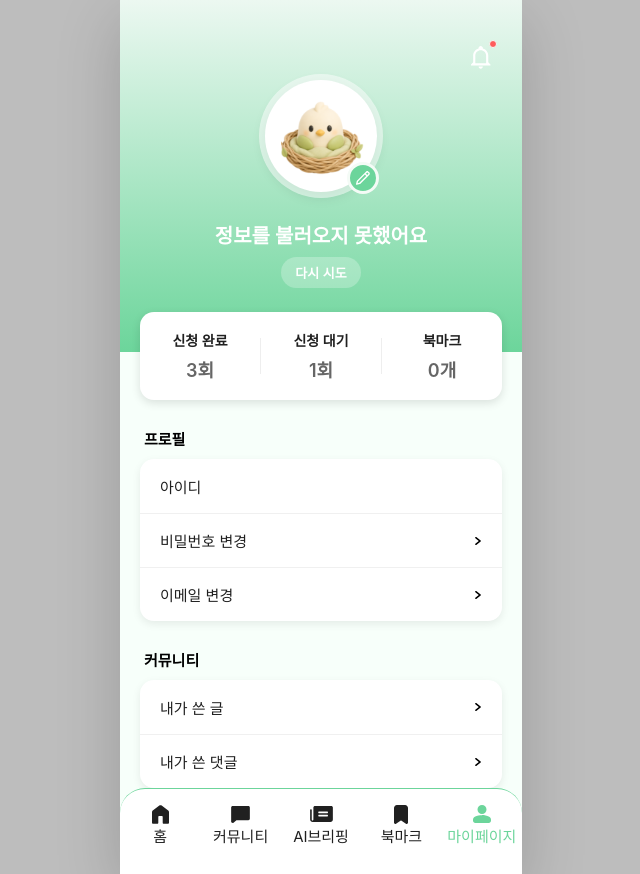
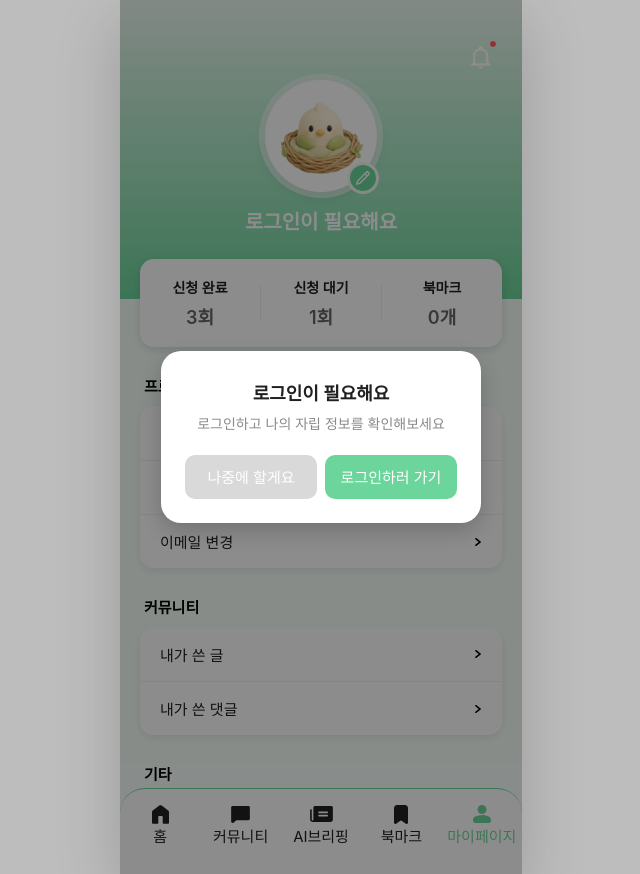
Before and after one commit to DWLLCH/DWLLCH_FE, a React (Create React App) app: page /mypage in a window 1280 px wide. Shown: the whole page, without its empty margins (319-959 px from the left). Built offline with nearby package versions, Linux system fonts and the light colour scheme; no server answers; a web font is replaced by a local one.

Commit message:
feat: 비로그인 홈 데이터 GET /home/guest 연동

```diff
--- /dev/null
+++ b/src/api/home.js
@@ -0,0 +1,7 @@
+import apiClient from './client';
+
+/* GET /home/guest | 인증 불필요, bannerMessage와 popularPolicies를 반환 */
+export async function getGuestHome() {
+  const response = await apiClient.get('/home/guest');
+  return response.data.data;
+}
--- a/src/components/HomeCard.jsx
+++ b/src/components/HomeCard.jsx
@@ -2,7 +2,7 @@ import arrow2Right from '../assets/arrow2_right.svg';
 import homeCardImage from '../assets/home_card.svg';
 import '../styles/HomeCard.css';
 
-function HomeCard({ theme, title, descLines, onClick }) {
+function HomeCard({ theme, title, descLines, ctaLabel = '지금 확인하러 가기', onClick }) {
   return (
     <div className={`home-card home-card--${theme}`}>
       <div className="home-card-top">
@@ -20,7 +20,7 @@ function HomeCard({ theme, title, descLines, onClick }) {
         <img src={homeCardImage} alt="" className="home-card-illustration" />
       </div>
       <button type="button" className="home-card-cta" onClick={onClick}>
-        <span>지금 확인하러 가기</span>
+        <span>{ctaLabel}</span>
         <span className="home-card-cta-circle">
           <img src={arrow2Right} alt="" />
         </span>
--- /dev/null
+++ b/src/components/LoginRequiredModal.jsx
@@ -0,0 +1,28 @@
+import { useNavigate } from 'react-router-dom';
+import Button from './Button';
+import '../styles/LoginRequiredModal.css';
+
+// TODO: 다른 프론트가 작업 중인 공통 에러 모달이 머지되면, 이 임시 모달 디자인은
+// 그 공통 모달로 교체할 것 (지금은 머지 전이라 임시로 자체 마크업 사용)
+function LoginRequiredModal({ open, onClose, message = '로그인이 필요해요' }) {
+  const navigate = useNavigate();
+
+  if (!open) return null;
+
+  return (
+    <div className="login-required-backdrop" onClick={onClose}>
+      <div className="login-required-modal" onClick={(event) => event.stopPropagation()}>
+        <p className="login-required-title">{message}</p>
+        <p className="login-required-desc">로그인하고 나의 자립 정보를 확인해보세요</p>
+        <div className="login-required-actions">
+          <Button variant="gray" onClick={onClose}>
+            나중에 할게요
+          </Button>
+          <Button onClick={() => navigate('/login')}>로그인하러 가기</Button>
+        </div>
+      </div>
+    </div>
+  );
+}
+
+export default LoginRequiredModal;
--- a/src/pages/Home.jsx
+++ b/src/pages/Home.jsx
@@ -1,48 +1,104 @@
-import { useState } from 'react';
+import { useCallback, useEffect, useState } from 'react';
 import { useNavigate } from 'react-router-dom';
 import BottomNav from '../components/BottomNav';
 import ChatbotButton from '../components/ChatbotButton';
 import HomeCard from '../components/HomeCard';
 import Calendar from '../components/Calendar';
+import LoginRequiredModal from '../components/LoginRequiredModal';
 import wavingHand from '../assets/waving_hand.svg';
-import { CURRENT_USER_NAME, RECRUITMENTS } from '../constants/home';
+import { getMyProfile } from '../api/mypage';
+import { getAccessToken } from '../api/auth';
+import { RECRUITMENTS } from '../constants/home';
 import { formatDateKey } from '../utils/formatters';
 import '../styles/Home.css';
 
 function Home() {
   const navigate = useNavigate();
+  const [isLoggedIn] = useState(() => Boolean(getAccessToken()));
   const [selectedDate, setSelectedDate] = useState(new Date());
+
+  // 로그인 상태에서만 쓰는 실제 닉네임
+  const [username, setUsername] = useState('');
+  const [profileLoading, setProfileLoading] = useState(isLoggedIn);
+  const [profileError, setProfileError] = useState(false);
+
+  // TODO: 마이페이지와 마찬가지로 공통 에러 모달이 머지되면 LoginRequiredModal을 그걸로 교체할 것
+  const [showLoginModal, setShowLoginModal] = useState(false);
 
   const selectedKey = formatDateKey(selectedDate);
   const dailyRecruitments = RECRUITMENTS.filter((item) => item.date === selectedKey);
+
+  const fetchProfile = useCallback(() => {
+    if (!isLoggedIn) return;
+    setProfileLoading(true);
+    setProfileError(false);
+    getMyProfile()
+      .then((data) => {
+        setUsername(data.username || '');
+      })
+      .catch(() => {
+        setProfileError(true);
+      })
+      .finally(() => {
+        setProfileLoading(false);
+      });
+  }, [isLoggedIn]);
+
+  useEffect(() => {
+    fetchProfile();
+  }, [fetchProfile]);
 
   return (
     <div className="home">
       <div className="home-scroll">
         <div className="home-greeting">
-          <p>
-            안녕하세요, {CURRENT_USER_NAME}님 <img src={wavingHand} alt="" />
-          </p>
+          {isLoggedIn ? (
+            profileError ? (
+              <div className="home-banner-error">
+                <p>사용자 정보를 불러오지 못했어요</p>
+                <button type="button" className="home-retry-btn" onClick={fetchProfile}>
+                  다시 시도
+                </button>
+              </div>
+            ) : (
+              !profileLoading && (
+                <p className="home-greeting-text">
+                  안녕하세요, {username}님 <img src={wavingHand} alt="" />
+                </p>
+              )
+            )
+          ) : (
+            <>
+              <p className="home-greeting-text">
+                안녕하세요! <img src={wavingHand} alt="" />
+              </p>
+              <p className="home-greeting-sub">로그인하고 나에게 맞는 지원정보를 찾아보세요.</p>
+            </>
+          )}
         </div>
 
         <HomeCard
           theme="green"
           title="제도 한눈에 보기"
-          descLines={[
-            `${CURRENT_USER_NAME}님의 현재 상황을 바탕으로`,
-            '지금 확인할 지원제도를 찾아드려요',
-          ]}
-          onClick={() => navigate('/support/list')}
+          descLines={
+            isLoggedIn && username
+              ? [`${username}님의 현재 상황을 바탕으로`, '지금 확인할 지원제도를 찾아드려요']
+              : ['나에게 필요한 지원제도를', '한눈에 확인해보세요.']
+          }
+          ctaLabel={isLoggedIn ? '지금 확인하러 가기' : '로그인 후 이용 가능'}
+          onClick={() => (isLoggedIn ? navigate('/support/list') : setShowLoginModal(true))}
         />
 
         <HomeCard
           theme="blue"
           title="AI 맞춤형 지원 제도"
-          descLines={[
-            `AI가 ${CURRENT_USER_NAME}님이 받을 수 있는`,
-            '지원제도를 꼼꼼하게 찾아봤어요',
-          ]}
-          onClick={() => navigate('/theme')}
+          descLines={
+            isLoggedIn && username
+              ? [`AI가 ${username}님이 받을 수 있는`, '지원제도를 꼼꼼하게 찾아드려요']
+              : ['내 상황에 맞는 지원지도를', 'AI가 찾아드려요.']
+          }
+          ctaLabel={isLoggedIn ? '지금 확인하러 가기' : '로그인 후 이용 가능'}
+          onClick={() => (isLoggedIn ? navigate('/theme') : setShowLoginModal(true))}
         />
 
         <div className="home-calendar-card">
@@ -75,6 +131,8 @@ function Home() {
 
       <ChatbotButton onClick={() => navigate('/chatbot')} />
       <BottomNav />
+
+      <LoginRequiredModal open={showLoginModal} onClose={() => setShowLoginModal(false)} />
     </div>
   );
 }
--- a/src/pages/MyPage.jsx
+++ b/src/pages/MyPage.jsx
@@ -5,14 +5,17 @@ import pencil from '../assets/pencil.svg';
 import alarm from '../assets/alarm.svg';
 import BottomNav from '../components/BottomNav';
 import SettingsRow from '../components/SettingsRow';
+import LoginRequiredModal from '../components/LoginRequiredModal';
 import useBookmarks from '../hooks/useBookmarks';
 import useNotifications from '../hooks/useNotifications';
 import { getMyProfile } from '../api/mypage';
+import { getAccessToken } from '../api/auth';
 import { APPLICATION_STATS, APP_VERSION } from '../constants/mypage';
 import '../styles/MyPage.css';
 
 function MyPage() {
   const navigate = useNavigate();
+  const [isLoggedIn] = useState(() => Boolean(getAccessToken()));
   const { bookmarkedIds } = useBookmarks();
   const { hasUnread } = useNotifications();
   const [avatarUrl, setAvatarUrl] = useState(null);
@@ -36,6 +39,7 @@ function MyPage() {
   }, []);
 
   const fetchProfile = useCallback(() => {
+    if (!isLoggedIn) return;
     setProfileError(false);
     getMyProfile()
       .then((data) => {
@@ -46,7 +50,7 @@ function MyPage() {
         if (!isMountedRef.current) return;
         setProfileError(true);
       });
-  }, []);
+  }, [isLoggedIn]);
 
   useEffect(() => {
     fetchProfile();
@@ -98,7 +102,9 @@ function MyPage() {
             />
           </div>
 
-          {profileError ? (
+          {!isLoggedIn ? (
+            <p className="mypage-name">로그인이 필요해요</p>
+          ) : profileError ? (
             <div className="mypage-profile-error">
               <p className="mypage-name">정보를 불러오지 못했어요</p>
               <button type="button" className="mypage-retry-btn" onClick={fetchProfile}>
@@ -167,6 +173,8 @@ function MyPage() {
       </div>
 
       <BottomNav />
+
+      <LoginRequiredModal open={!isLoggedIn} onClose={() => navigate('/home')} />
     </div>
   );
 }
--- a/src/styles/Home.css
+++ b/src/styles/Home.css
@@ -22,11 +22,15 @@
 }
 
 /* 인사말 */
-.home-greeting p {
+.home-greeting {
+  margin-bottom: 24px;
+}
+
+.home-greeting-text {
   display: flex;
   align-items: center;
   gap: 6px;
-  margin-bottom: 24px;
+  margin: 0;
   font-size: 25px;
   font-weight: 500;
   color: #202020;
@@ -35,6 +39,35 @@
 .home-greeting img {
   width: 27px;
   height: 27px;
+}
+
+.home-greeting-sub {
+  margin: 4px 0 0;
+  font-size: 14px;
+  color: #adadad;
+}
+
+.home-banner-error {
+  display: flex;
+  align-items: center;
+  gap: 10px;
+}
+
+.home-banner-error p {
+  margin: 0;
+  font-size: 15px;
+  color: #adadad;
+}
+
+.home-retry-btn {
+  border: none;
+  background: #ecf8f1;
+  color: #4fae7c;
+  font-size: 13px;
+  font-weight: 600;
+  padding: 6px 14px;
+  border-radius: 999px;
+  cursor: pointer;
 }
 
 /* 캘린더 카드 */
--- /dev/null
+++ b/src/styles/LoginRequiredModal.css
@@ -0,0 +1,46 @@
+.login-required-backdrop {
+  position: absolute;
+  inset: 0;
+  z-index: 100;
+  display: flex;
+  align-items: center;
+  justify-content: center;
+  padding: 0 32px;
+  background-color: rgba(0, 0, 0, 0.45);
+}
+
+.login-required-modal {
+  width: 100%;
+  max-width: 320px;
+  padding: 28px 24px 24px;
+  border-radius: 20px;
+  background-color: #fff;
+  text-align: center;
+  box-shadow: 0 8px 24px rgba(0, 0, 0, 0.2);
+}
+
+.login-required-title {
+  margin: 0;
+  font-size: 18px;
+  font-weight: 700;
+  color: #202020;
+}
+
+.login-required-desc {
+  margin: 8px 0 22px;
+  font-size: 14px;
+  color: #8a8a8a;
+}
+
+.login-required-actions {
+  display: flex;
+  gap: 8px;
+}
+
+.login-required-actions .btn {
+  flex: 1;
+  min-width: 0;
+  height: 44px;
+  padding: 0 12px;
+  font-size: 15px;
+}
```
